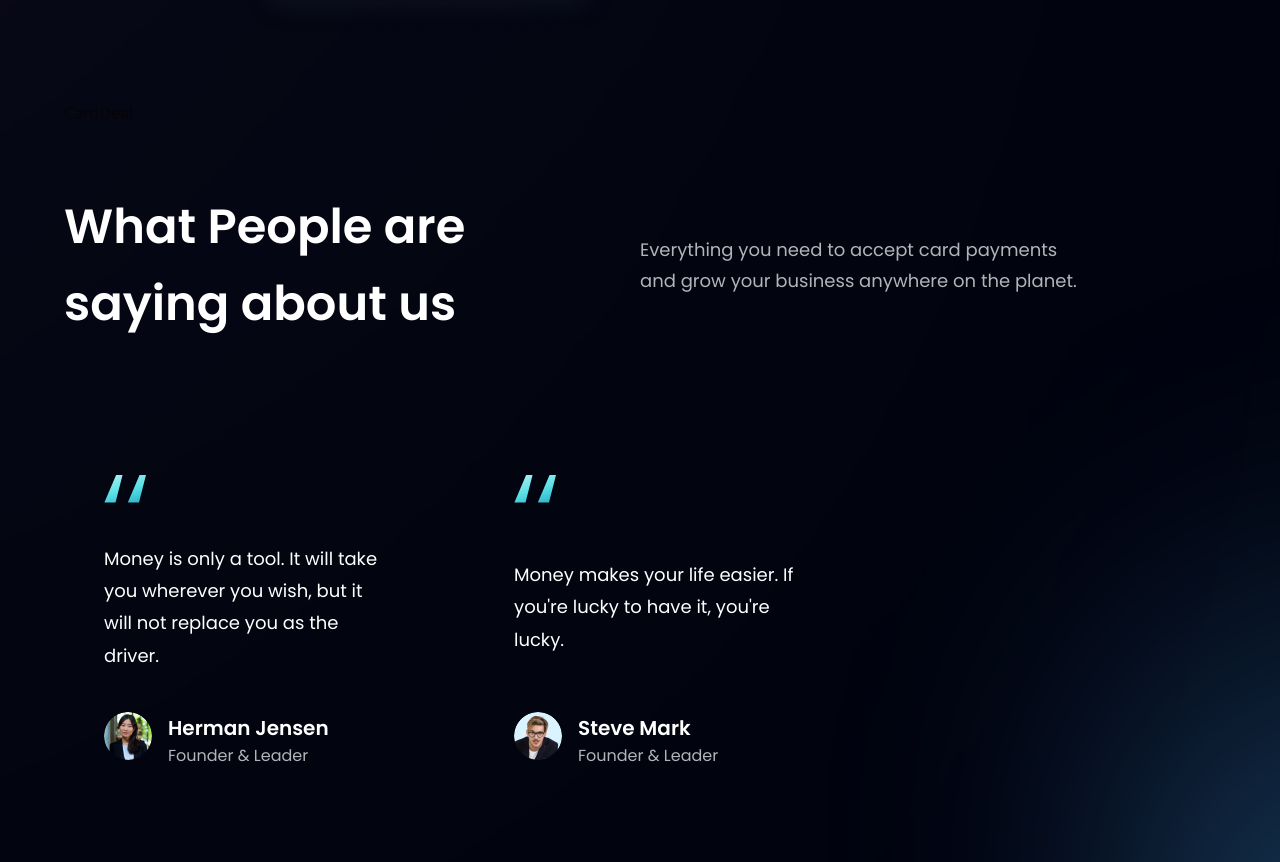
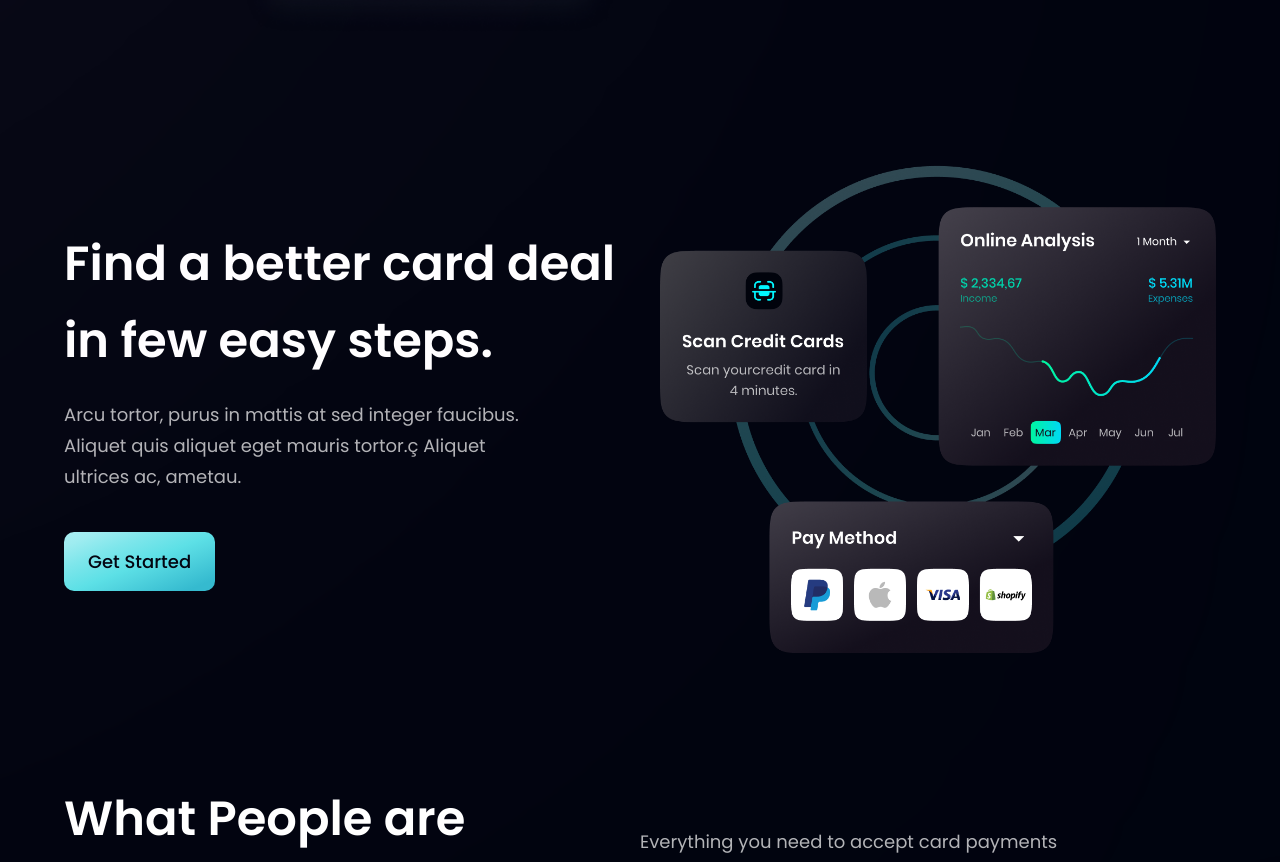
Before and after one commit to SoumyaSubhrajit/Mordern_Bank__App, a React (Vite) app in the folder mordern_bank_app/: page / in a window 1280 px wide. Shown: the part 2090-2952 px from the top of the page. Built offline with nearby package versions, Linux system fonts and the light colour scheme.

Commit message:
Adding CardDeal Section

```diff
--- a/mordern_bank_app/src/components/CardDeal.jsx
+++ b/mordern_bank_app/src/components/CardDeal.jsx
@@ -1,7 +1,26 @@
-import React from 'react';
+import { card } from '../assets';
+import styles, { layout } from '../styles';
+import Button from './Button';
 
-const CardDeal = () => {
-  return <div>CardDeal</div>;
-};
+const CardDeal = () => (
+  <section className={layout.section}>
+    <div className={layout.sectionInfo}>
+      <h2 className={styles.heading2}>
+        Find a better card deal <br className='sm:block hidden' /> in few easy
+        steps.
+      </h2>
+      <p className={`${styles.paragraph} max-w-[470px] mt-5`}>
+        Arcu tortor, purus in mattis at sed integer faucibus. Aliquet quis
+        aliquet eget mauris tortor.ç Aliquet ultrices ac, ametau.
+      </p>
+
+      <Button styles={`mt-10`} />
+    </div>
+
+    <div className={layout.sectionImg}>
+      <img src={card} alt='billing' className='w-[100%] h-[100%]' />
+    </div>
+  </section>
+);
 
 export default CardDeal;
```
